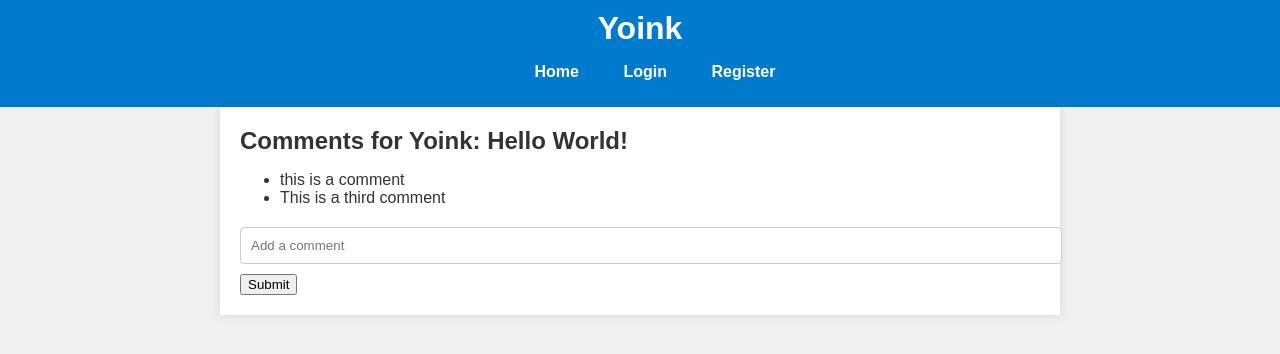
After one commit to Mikkel-Github/Yoink, a Flask app: page /comments/1 in a window 1280 px wide. The commit adds this page. Shown: the top 354 px of the page. Run offline with Flask 3, Linux system fonts and the light colour scheme; data comes from the database, SQL or seed files in the repository; both versions use the stored data as it was after the commit.

Commit message:
looks great

```diff
--- a/app.py
+++ b/app.py
@@ -5,6 +5,8 @@ from flask_login import LoginManager, UserMixin, login_user, login_required, log
 from wtforms import StringField, PasswordField, SubmitField
 from wtforms.validators import DataRequired
 from flask_sqlalchemy import SQLAlchemy
+from sqlalchemy.sql import exists
+from sqlalchemy.orm import joinedload
 
 app = Flask(__name__)
 app.secret_key = 'your_secret_key'
@@ -12,23 +14,38 @@ app.config['SQLALCHEMY_DATABASE_URI'] = 'sqlite:///yoink.db'
 db = SQLAlchemy(app)
 login_manager = LoginManager(app)
 
-class User(UserMixin):
-    def __init__(self, user_id):
-        self.id = user_id
-
 @login_manager.user_loader
 def load_user(user_id):
     # Implement a function to get the user object based on user_id
     return User(user_id)
 
-class User(db.Model):
+followers = db.Table(
+    'followers',
+    db.Column('follower_id', db.Integer, db.ForeignKey('user.id'), primary_key=True),
+    db.Column('followed_id', db.Integer, db.ForeignKey('user.id'), primary_key=True)
+)
+
+class User(UserMixin, db.Model):
     __tablename__ = 'user'
     id = db.Column(db.Integer, primary_key=True)
     username = db.Column(db.String(50), unique=True, nullable=False)
     email = db.Column(db.String(100), unique=True, nullable=False)
     password = db.Column(db.String(64), nullable=False)
     yoinks = db.relationship('Yoink', backref='author', lazy=True)
-    likes = db.relationship('Like', backref='user', lazy=True, uselist=False, cascade='all, delete-orphan')
+    likes = db.relationship('Like', backref='user', lazy=True)
+    profile_picture = db.Column(db.String(255))  # Example for a profile picture (store file path or URL)
+    bio = db.Column(db.String(250))  # Adjust the length as needed
+    # New fields for followers/following
+    followed = db.relationship(
+        'User',
+        secondary=followers,
+        primaryjoin=(followers.c.follower_id == id),
+        secondaryjoin=(followers.c.followed_id == id),
+        backref=db.backref('followers', lazy='dynamic'),
+        lazy='dynamic'
+    )
+    def is_following(self, user):
+        return self.followed.filter(followers.c.followed_id == user.get('id')).count() > 0
 
 class Yoink(db.Model):
     __tablename__ = 'yoink'
@@ -36,7 +53,7 @@ class Yoink(db.Model):
     content = db.Column(db.String(280), nullable=False)
     user_id = db.Column(db.Integer, db.ForeignKey('user.id'))
     user = db.relationship('User', back_populates='yoinks')
-    likes = db.relationship('Like', backref='yoink')
+    likes = db.relationship('Like', backref='liked_yoink')
     comments = db.relationship('Comment', backref='yoink', lazy=True)
 
 class Comment(db.Model):
@@ -51,6 +68,9 @@ class Like(db.Model):
     id = db.Column(db.Integer, primary_key=True)
     user_id = db.Column(db.Integer, db.ForeignKey('user.id'), nullable=False)
     yoink_id = db.Column(db.Integer, db.ForeignKey('yoink.id'), nullable=False)
+
+    # Define the relationship with the Yoink model using a different backref name
+    yoink = db.relationship('Yoink', back_populates='likes')
 
 class RegistrationForm(FlaskForm):
     username = StringField('Username', validators=[DataRequired()])
@@ -67,51 +87,183 @@ class YoinkForm(FlaskForm):
     content = StringField('Your Yoink', validators=[DataRequired()])
     submit = SubmitField('Yoink It')
 
-@app.route('/')
+@app.route('/', methods=['GET', 'POST'])
 def home():
     if current_user.is_authenticated:
         # User is logged in
         form = YoinkForm()
         if form.validate_on_submit():
             content = form.content.data
-            user_id = get_current_user_id()  # Implement a function to get the current user's ID
+            user_id = current_user.id  # Get the current user's ID from the authenticated User object
             create_yoink(content, user_id)  # Function to create a yoink
             flash('Yoink posted', 'success')
             return redirect(url_for('home'))
-        yoinks = get_yoinks()  # Implement a function to get yoinks
-        return render_template('home_authenticated.html', form=form, yoinks=yoinks)  # Render the authenticated home page
+        if request.method == 'GET':
+            yoinks, yoink_likes = get_yoinks()
+            return render_template('home_authenticated.html', form=form, yoinks=yoinks, yoink_is_liked_by_user=yoink_is_liked_by_user, yoink_likes=yoink_likes)  # Render the authenticated home page
     else:
         # User is not logged in
         return render_template('home_welcome.html')  # Render the welcome page for non-logged-in users
 
+# Define the create_user function
+def create_user(username, email, password):
+    # Logic to create a new user and add it to the database
+    new_user = User(username=username, email=email, password=password)
+    db.session.add(new_user)
+    db.session.commit()
+    login_user(new_user)  # Automatically log in the newly registered user
+    return new_user  # Return the new_user to allow logging in
+
+# Your route handling the registration
 @app.route('/register', methods=['GET', 'POST'])
 def register():
     form = RegistrationForm()
     if form.validate_on_submit():
-        create_user(form.username.data, form.email.data, form.password.data)  # Function to create user
+        new_user = create_user(form.username.data, form.email.data, form.password.data)
         flash('Registration successful', 'success')
-        return redirect(url_for('login'))
+        # After creating the user and logging in, redirect to the home page or another route
+        return redirect(url_for('home'))
     return render_template('register.html', form=form)
+
+def authenticate_user(email, password):
+    # Check if the user with the provided email exists
+    user = User.query.filter_by(email=email).first()
+
+    if user and user.password == password:
+        # If the user exists and the password matches, return the user's ID
+        return user.id
+
+    # If the user doesn't exist or the password is incorrect, return None
+    return None
+
+@login_manager.user_loader
+def load_user(user_id):
+    return User.query.get(int(user_id))
 
 @app.route('/login', methods=['GET', 'POST'])
 def login():
     form = LoginForm()
     if form.validate_on_submit():
-        # Handle user login and session management here
-        # Authenticate the user and obtain the user_id
-        user_id = authenticate_user()
-        user = User(user_id)  # Create a User object
-        login_user(user)
+        email = form.email.data
+        password = form.password.data
 
-        flash('Login successful', 'success')
-        return redirect(url_for('home'))
+        # Authenticate the user by their credentials, return user if successful
+        user = authenticate_user(email, password)
+
+        if user:
+            login_user(user)
+            flash('Login successful', 'success')
+            return redirect(url_for('home'))
+        else:
+            flash('Invalid email or password', 'error')
+
     return render_template('login.html', form=form)
 
-def create_user(username, email, password):
-    with app.app_context():
-        new_user = User(username=username, email=email, password=password)
-        db.session.add(new_user)
+# Logout route
+@app.route('/logout')
+def logout():
+    if current_user.is_authenticated:
+        logout_user()
+    return redirect(url_for('home'))  # Redirect to your home or any appropriate route after logging out
+
+@app.route('/like/<int:yoink_id>', methods=['POST'])
+def like(yoink_id):
+    if request.method == 'POST' and current_user.is_authenticated:
+        user_id = current_user.id
+
+        user = User.query.get(user_id)
+        yoink = Yoink.query.get(yoink_id)
+
+        if user and yoink:
+            like_exists = db.session.query(exists().where(
+                (Like.yoink_id == yoink.id) & (Like.user_id == user.id)
+            )).scalar()
+
+            if like_exists:
+                # If the user has already liked the yoink post, unlike it
+                Like.query.filter_by(yoink_id=yoink.id, user_id=user.id).delete()
+            else:
+                # If the user has not liked the yoink post, like it
+                like = Like(user_id=user.id, yoink_id=yoink.id)
+                db.session.add(like)
+
+            db.session.commit()
+
+    return redirect(url_for('home'))
+
+@app.route('/comment/<int:yoink_id>', methods=['GET', 'POST'])
+def comment(yoink_id):
+    # Logic for handling comments on a specific yoink with ID 'yoink_id'
+    # You may perform actions such as fetching comments, adding comments, etc.
+    return redirect(url_for('home'))  # Redirect to home or an appropriate route after comment action
+
+@app.route('/add_comment/<int:yoink_id>', methods=['POST'])
+def add_comment(yoink_id):
+    if current_user.is_authenticated:
+        # Get the comment text from the form data
+        comment_text = request.form.get('comment_text')
+
+        # Save the comment to the database for the corresponding yoink post
+        if comment_text:
+            new_comment = Comment(text=comment_text, user_id=current_user.id, yoink_id=yoink_id)
+            db.session.add(new_comment)
+            db.session.commit()
+
+    return redirect(url_for('home'))
+
+@app.route('/comments/<int:yoink_id>', methods=['GET'])
+def view_comments(yoink_id):
+    yoink = Yoink.query.get(yoink_id)
+    comments = Comment.query.filter_by(yoink_id=yoink_id).all()
+    return render_template('comments.html', yoink=yoink, comments=comments)
+
+@app.route('/profile/<int:user_id>')
+def profile(user_id):
+    if current_user.is_authenticated:
+        user = User.query.get(user_id)
+
+        # Fetch the user's details
+        user_profile = {
+            'id': user.id,
+            'username': user.username,
+            'profile_picture': user.profile_picture,  # Assuming the user has a profile picture attribute
+            'bio': user.bio  # Assuming the user has a bio attribute
+        }
+
+        # Fetch the user's yoinks
+        user_yoinks = Yoink.query.filter_by(user_id=user.id).all()
+
+        # Fetch the user's comments on yoinks
+        user_comments = Comment.query.filter_by(user_id=user.id).all()
+
+        # Fetch the yoinks liked by the user
+        liked_yoinks = []
+        likes = Like.query.filter_by(user_id=user.id).all()
+        for like in likes:
+            liked_yoinks.append(Yoink.query.get(like.yoink_id))
+
+        return render_template('profile.html', user=user_profile, yoinks=user_yoinks, comments=user_comments, liked_yoinks=liked_yoinks)
+    else:
+        # Redirect to the login page if the user is not authenticated
+        return redirect(url_for('login'))
+
+@app.route('/follow/<int:followed_id>', methods=['POST'])
+@login_required  # This decorator ensures the user is logged in
+def follow_user(followed_id):
+    followed_user = User.query.get(followed_id)
+    if followed_user:
+        current_user.followed.append(followed_user)
         db.session.commit()
+    return redirect(url_for('profile', user_id=followed_id))  # Redirect to the user's profile
+
+@app.route('/unfollow/<int:followed_id>', methods=['POST'])
+@login_required  # This decorator ensures the user is logged in
+def unfollow_user(followed_id):
+    followed_user = User.query.get(followed_id)
+    if followed_user and followed_user in current_user.followed:
+        current_user.followed.remove(followed_user)
+        db.session.commit()
+    return redirect(url_for('profile', user_id=followed_id))  # Redirect to the user's profile
 
 # Function to create a yoink and add it to the database
 def create_yoink(content, user_id):
@@ -123,9 +275,37 @@ def create_yoink(content, user_id):
 # Function to get yoinks from the database
 def get_yoinks():
     with app.app_context():
-        return Yoink.query.all()
+        # Fetching Yoinks with related User information eagerly loaded
+        yoinks = db.session.query(Yoink).options(joinedload(Yoink.user)).all()
+        yoink_likes = {yoink.id: len(yoink.likes) for yoink in yoinks}
+        return yoinks, yoink_likes
+
+def yoink_is_liked_by_user(yoink_id):
+    # This function should check if the current user has liked the yoink with the given ID
+    # You'll need to implement the query based on your database model and the relationship between users and liked yoinks
+    with app.app_context():
+        # For example, assuming you have a current_user variable accessible
+        liked_yoink = Like.query.filter_by(user_id=current_user.id, yoink_id=yoink_id).first()
+        return liked_yoink is not None
+
+# Follow a user
+def follow_user(user_id, followed_id):
+    user = User.query.filter_by(id=user_id).first()
+    followed = User.query.filter_by(id=followed_id).first()
+    if user and followed:
+        user.followed.append(followed)
+        db.session.commit()
+
+# Unfollow a user
+def unfollow_user(user_id, followed_id):
+    user = User.query.filter_by(id=user_id).first()
+    followed = User.query.filter_by(id=followed_id).first()
+    if user and followed:
+        user.followed.remove(followed)
+        db.session.commit()
 
 if __name__ == '__main__':
     with app.app_context():
+        #db.drop_all()
         db.create_all()
     app.run(debug=True)
--- a/static/styles.css
+++ b/static/styles.css
@@ -36,8 +36,15 @@ nav ul li {
 
 nav a {
     text-decoration: none;
-    color: #007acc;
+    color: #fff;
     font-weight: bold;
+    background-color: #007acc;
+    padding: 8px 15px;
+    border-radius: 4px;
+}
+
+nav a:hover {
+    background-color: #005e80;
 }
 
 /* Style the main content area */
--- a/templates/base.html
+++ b/templates/base.html
@@ -10,8 +10,17 @@
         <nav>
             <ul>
                 <li><a href="{{ url_for('home') }}">Home</a></li>
-                <li><a href="{{ url_for('login') }}">Login</a></li>
-                <li><a href="{{ url_for('register') }}">Register</a></li>
+                <!-- Add a condition to hide login and register buttons when the user is logged in -->
+                {% if current_user.is_authenticated %}
+                    <!-- You can also add a link to the user's profile here -->
+                    <li><a href="{{ url_for('profile', user_id=current_user.id) }}">Profile</a></li>
+                    <!-- Show the logout or profile button when the user is logged in -->
+                    <li><a href="{{ url_for('logout') }}">Logout</a></li>
+                {% else %}
+                    <!-- Show the login and register buttons when the user is not logged in -->
+                    <li><a href="{{ url_for('login') }}">Login</a></li>
+                    <li><a href="{{ url_for('register') }}">Register</a></li>
+                {% endif %}
             </ul>
         </nav>
     </header>
--- /dev/null
+++ b/templates/comments.html
@@ -0,0 +1,18 @@
+<!-- comments.html -->
+{% extends "base.html" %}
+{% block title %}Comments{% endblock %}
+
+{% block content %}
+    <h2>Comments for Yoink: {{ yoink.content }}</h2>
+    <ul>
+        {% for comment in comments %}
+            <li>{{ comment.text }}</li>
+        {% endfor %}
+    </ul>
+    <!-- Create a form to add a new comment -->
+    <form action="{{ url_for('add_comment', yoink_id=yoink.id) }}" method="POST">
+        <input type="text" name="comment_text" placeholder="Add a comment">
+        <button type="submit">Submit</button>
+    </form>
+</ul>
+{% endblock %}
```
Also changed, not shown: templates/home_authenticated.html (+22 -5 lines), templates/profile.html (added, +47 -0 lines), instance/yoink.db.
